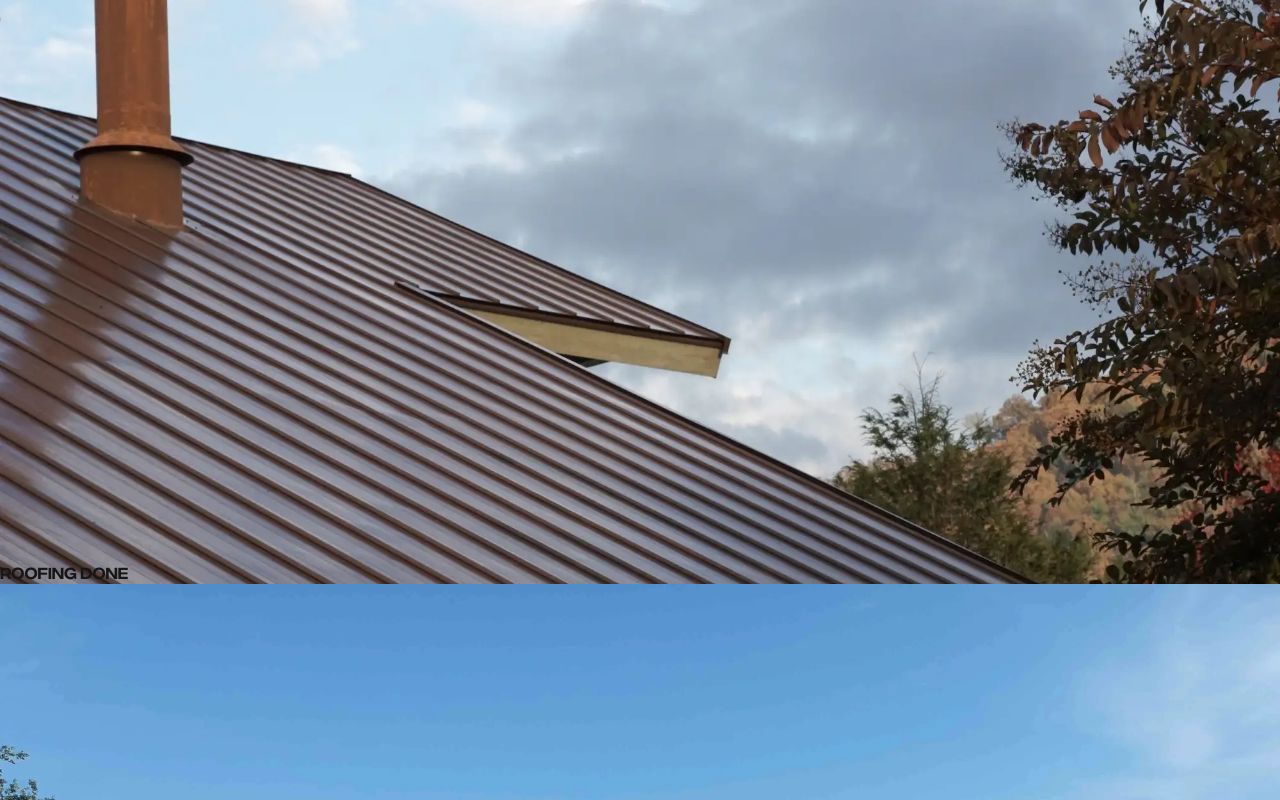
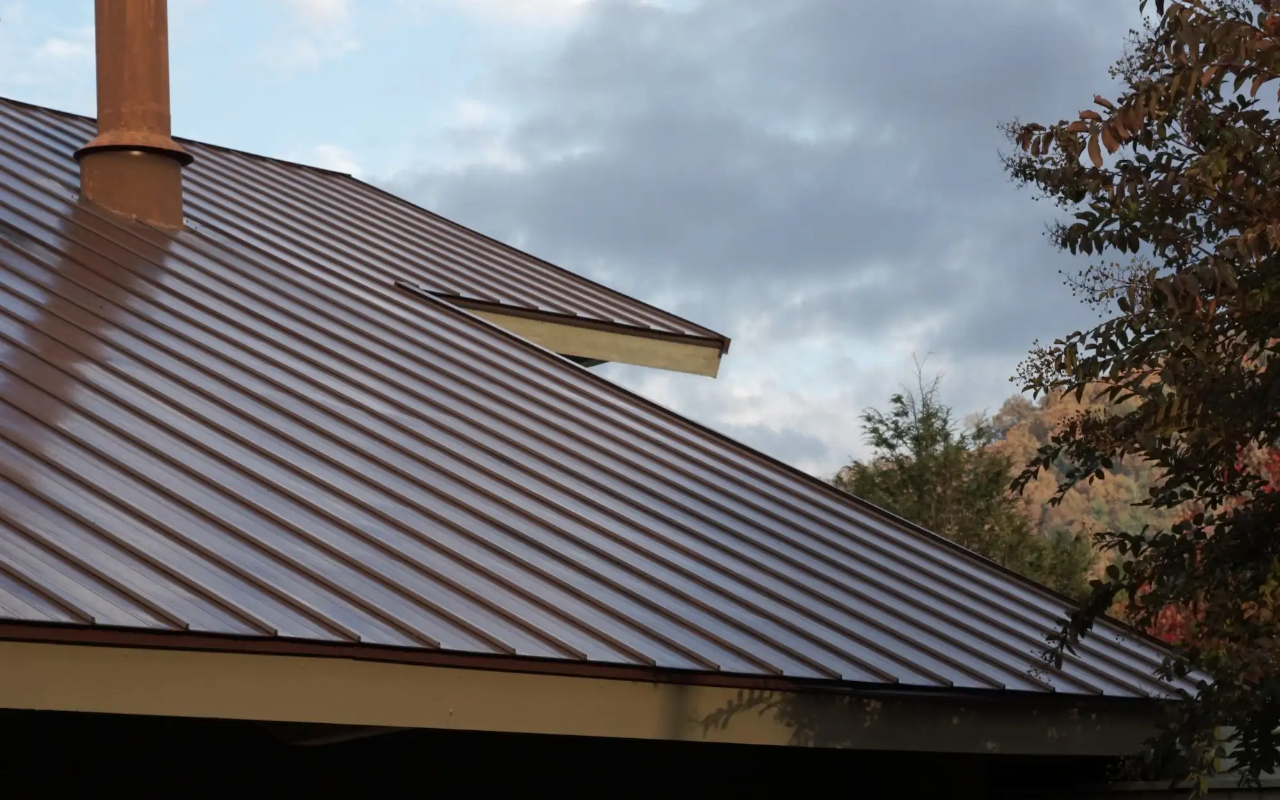
Before and after one commit to melowoof/cm-roofing-solutions, a Next.js app: page / in a window 1280 px wide. Shown: the top 800 px of the page. Built offline with nearby package versions, Linux system fonts and the light colour scheme.

Commit message:
Test commit

```diff
--- a/src/app/page.tsx
+++ b/src/app/page.tsx
@@ -139,19 +139,19 @@ export default function Home() {
 
 function SecondSection() {
   const targetRef = useRef<HTMLDivElement | null>(null);
-  const { scrollYProgress } = useScroll({ target: targetRef });
-  const opacity = [
-    useTransform(scrollYProgress, [0, 0.3], [0, 1]),
-    useTransform(scrollYProgress, [0.2, 0.5], [0, 1]),
-    useTransform(scrollYProgress, [0.3, 0.6], [0, 1]),
-    useTransform(scrollYProgress, [0.4, 0.7], [0, 1]),
-  ];
-  const blur = [
-    useTransform(scrollYProgress, [0, 0.2], ["blur(10px)", "blur(0px)"]),
-    useTransform(scrollYProgress, [0.2, 0.4], ["blur(10px)", "blur(0px)"]),
-    useTransform(scrollYProgress, [0.3, 0.5], ["blur(10px)", "blur(0px)"]),
-    useTransform(scrollYProgress, [0.4, 0.6], ["blur(10px)", "blur(0px)"]),
-  ];
+  // const { scrollYProgress } = useScroll({ target: targetRef });
+  // const opacity = [
+  //   useTransform(scrollYProgress, [0, 0.3], [0, 1]),
+  //   useTransform(scrollYProgress, [0.2, 0.5], [0, 1]),
+  //   useTransform(scrollYProgress, [0.3, 0.6], [0, 1]),
+  //   useTransform(scrollYProgress, [0.4, 0.7], [0, 1]),
+  // ];
+  // const blur = [
+  //   useTransform(scrollYProgress, [0, 0.2], ["blur(10px)", "blur(0px)"]),
+  //   useTransform(scrollYProgress, [0.2, 0.4], ["blur(10px)", "blur(0px)"]),
+  //   useTransform(scrollYProgress, [0.3, 0.5], ["blur(10px)", "blur(0px)"]),
+  //   useTransform(scrollYProgress, [0.4, 0.6], ["blur(10px)", "blur(0px)"]),
+  // ];
 
   return (
     <section ref={targetRef} className=" relative h-[200vh]">
@@ -159,8 +159,8 @@ function SecondSection() {
       <div className="flex lg:flex-row sticky top-0 h-screen flex-col">
         <div className="w-1/2 pt-14 pl-14 pr-8 flex flex-col items-center">
           <motion.h1
-            style={{ opacity: opacity[0], filter: blur[0] }}
-            transition={{ delay: 0.25, duration: 0.8 }}
+            // style={{ opacity: opacity[0], filter: blur[0] }}
+            // transition={{ delay: 0.25, duration: 0.8 }}
             className={`${inter.className}  lg:text-8xl md:text-5xl text-4xl`}
           >
             ROOFING DONE
@@ -168,8 +168,8 @@ function SecondSection() {
           {/* 1st image */}
           <div className="h-full w-full lg:px-20 pb-14 pt-6 flex items-center">
             <motion.div
-              style={{ opacity: opacity[2], filter: blur[2] }}
-              transition={{ delay: 0.25 * 5, duration: 0.8 }}
+              // style={{ opacity: opacity[2], filter: blur[2] }}
+              // transition={{ delay: 0.25 * 5, duration: 0.8 }}
               className="h-full"
             >
               <Image
@@ -187,8 +187,8 @@ function SecondSection() {
         {/* Right side */}
         <div className="w-1/2 flex flex-col items-center pt-14 pr-14 pl-8">
           <motion.div
-            style={{ opacity: opacity[3], filter: blur[3] }}
-            transition={{ delay: 0.25 * 5, duration: 0.8 }}
+            // style={{ opacity: opacity[3], filter: blur[3] }}
+            // transition={{ delay: 0.25 * 5, duration: 0.8 }}
             className="flex py-10 flex-col"
           >
             <Image
@@ -203,8 +203,8 @@ function SecondSection() {
             </p>
           </motion.div>
           <motion.h1
-            style={{ opacity: opacity[1], filter: blur[1] }}
-            transition={{ delay: 0.25 * 2, duration: 0.8 }}
+            // style={{ opacity: opacity[1], filter: blur[1] }}
+            // transition={{ delay: 0.25 * 2, duration: 0.8 }}
             className={`${inter.className} lg:text-8xl md:text-5xl text-4xl`}
           >
             THE RIGHT WAY
```
